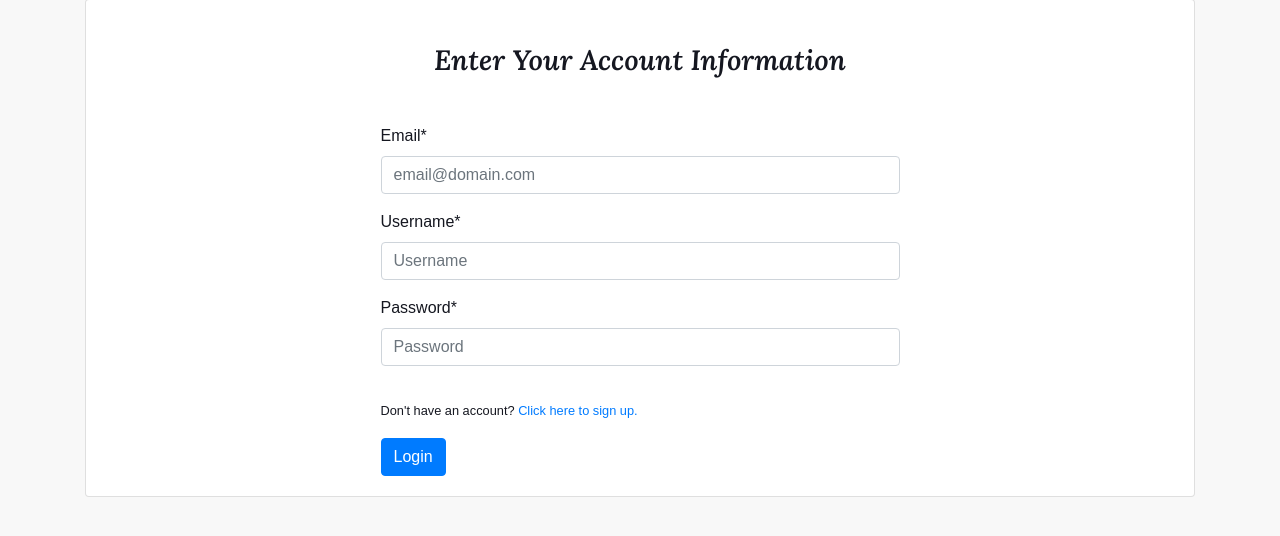
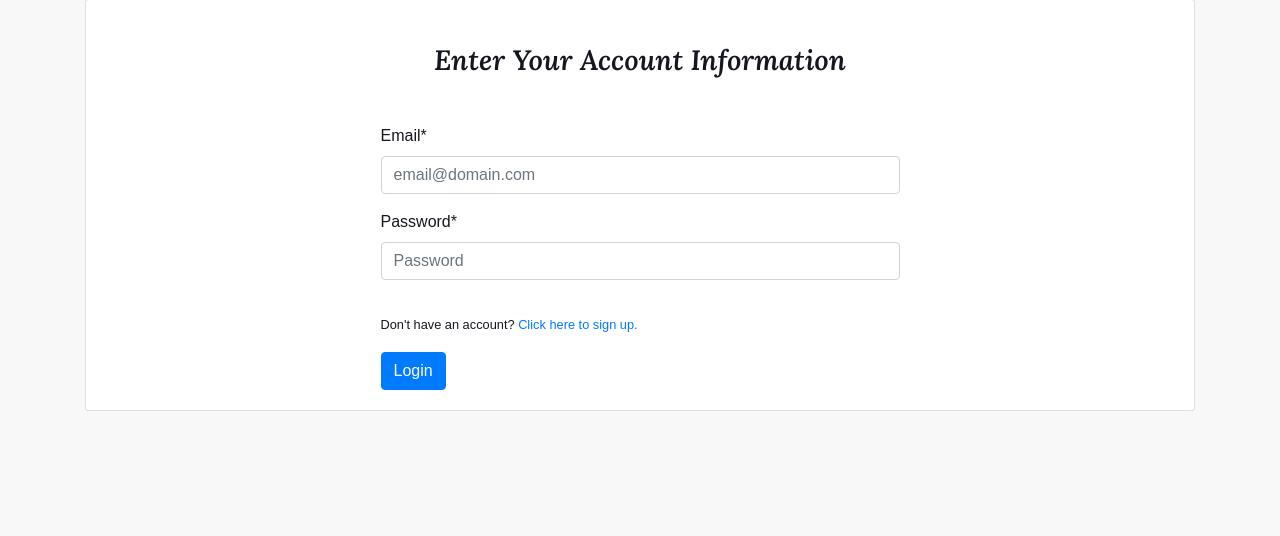
Before and after one commit to rbsam176/ms3-coffeedb, a Flask app: page /login in a window 1280 px wide. Shown: the part 167-703 px from the top of the page. Run offline with Flask 2, Linux system fonts and the light colour scheme; some libraries are stand-ins or nearby versions; some web fonts are replaced.

Commit message:
removed login page username input

```diff
--- a/app.py
+++ b/app.py
@@ -453,23 +453,22 @@ def signup():
 @app.route("/login", methods=["GET", "POST"])
 def login():
     if request.method == "POST":
-        existing_user_email = mongo.db.users.find_one(
+        userEmailMatch = mongo.db.users.find_one(
             {"email": request.form.get("loginEmail").lower()})
-        existing_user_username = mongo.db.users.find_one(
-            {"username": request.form.get("loginUsername").lower()})
-        if existing_user_email or existing_user_username:
+        if userEmailMatch:
+            matchedUsername = userEmailMatch["username"]
             # CHECKS IF HASHED PASSWORD MATCHES USER INPUT
-            if check_password_hash(existing_user_username["password"], request.form.get("loginPassword")):
-                session["user"] = request.form.get("loginUsername").lower()
-                flash(u"Welcome {}".format(existing_user_username["first_name"].capitalize()), "success")
+            if check_password_hash(userEmailMatch["password"], request.form.get("loginPassword")):
+                session["user"] = matchedUsername
+                flash(u"Welcome {}".format(userEmailMatch["first_name"].capitalize()), "success")
                 return redirect(url_for("profile", username=session["user"]))
             else:
                 # INVALID PASSWORD MATCH
-                flash(u"Could not find a matching user", "warning")
+                flash(u"Incorrect login details. Please try again.", "warning")
                 return redirect(url_for("login"))
         else:
             # INCORRECT EMAIL
-            flash(u"Could not find a matching user", "warning")
+            flash(u"Incorrect login details. Please try again.", "warning")
             return redirect(url_for("login"))
     return render_template("login.html")
 
--- a/templates/login.html
+++ b/templates/login.html
@@ -31,12 +31,6 @@
                             </div>
                             <div class="form-row">
                                 <div class="form-group col-12">
-                                    <label for="loginUsername">Username*</label>
-                                    <input type="text" class="form-control" name="loginUsername" id="loginUsername" placeholder="Username">
-                                </div>
-                            </div>
-                            <div class="form-row">
-                                <div class="form-group col-12">
                                     <label for="loginPassword">Password*</label>
                                     <input type="password" class="form-control mb-3" minlength="8" maxlength="15" name="loginPassword" id="loginPassword" placeholder="Password" required>
                                 </div>
```
